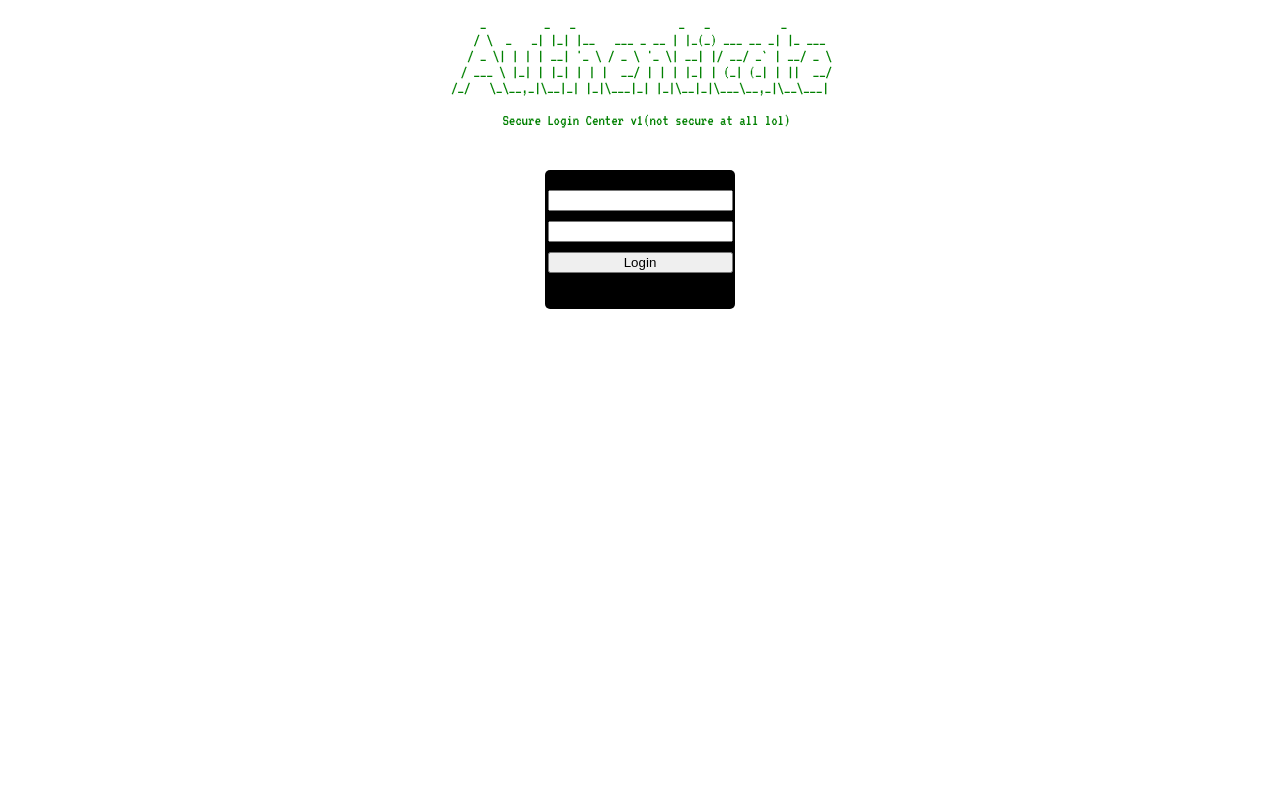
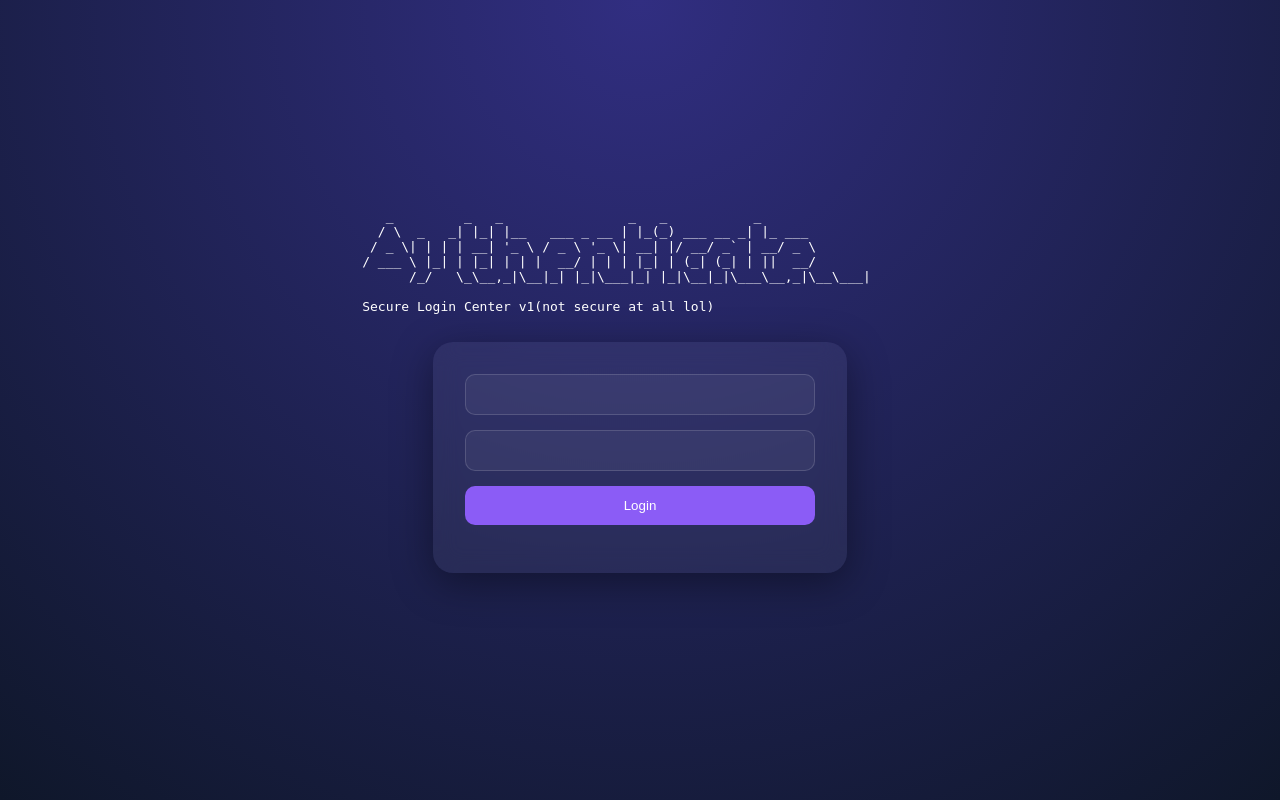
Before and after one commit to aakashjabraham-hue/mgc2, a Flask app: page / in a window 1280 px wide. Run offline with Flask 3, Linux system fonts and the light colour scheme; some libraries are stand-ins or nearby versions.

Commit message:
Update style.css

```diff
--- a/static/css/style.css
+++ b/static/css/style.css
@@ -1,32 +1,73 @@
-#header {
-    font-family: "VT323", monospace;
-    color: green;
-    text-align: center;
-}
-
 body {
     margin: 0;
+
     min-height: 100vh;
 
     display: flex;
     flex-direction: column;
+    justify-content: center;
     align-items: center;
-    gap: 10px;
+
+    background:
+        radial-gradient(circle at top,
+        #312e81,
+        #0f172a);
+
+    color: white;
+
+    font-family: Arial, sans-serif;
+}
+
+h1 {
+    margin-bottom: 5px;
 }
 
 .box {
-    display: flex;
-    flex-direction: column;
-    align-items: center;
-    width: 150px;
+    width: 350px;
 
-    padding: 20px;
-    background-color: black;
-    border-radius: 5px;
+    background: rgba(255,255,255,.05);
+
+    backdrop-filter: blur(12px);
+
+    padding: 32px;
+
+    border-radius: 20px;
+
+    box-shadow: 0 10px 40px rgba(0,0,0,.4);
 }
 
 form {
     display: flex;
     flex-direction: column;
-    gap: 10px;
+    gap: 15px;
 }
+
+input {
+    padding: 12px;
+
+    border-radius: 10px;
+
+    border: 1px solid rgba(255,255,255,.15);
+
+    background: rgba(255,255,255,.05);
+
+    color: white;
+}
+
+button {
+    padding: 12px;
+
+    border: none;
+
+    border-radius: 10px;
+
+    background: #8b5cf6;
+
+    color: white;
+
+    cursor: pointer;
+}
+
+.message {
+    margin-top: 15px;
+}
```
